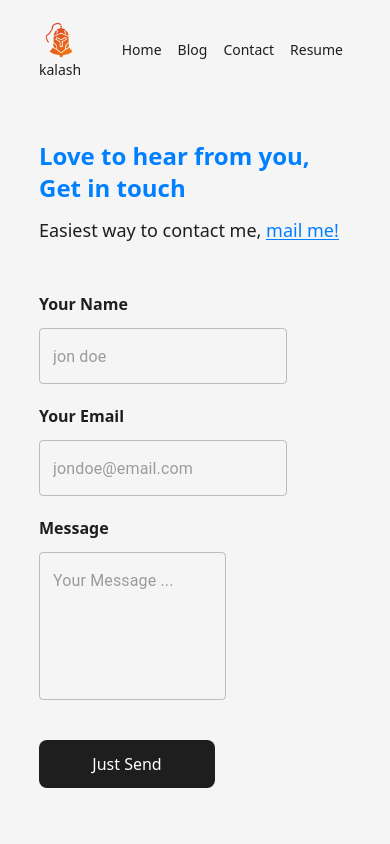
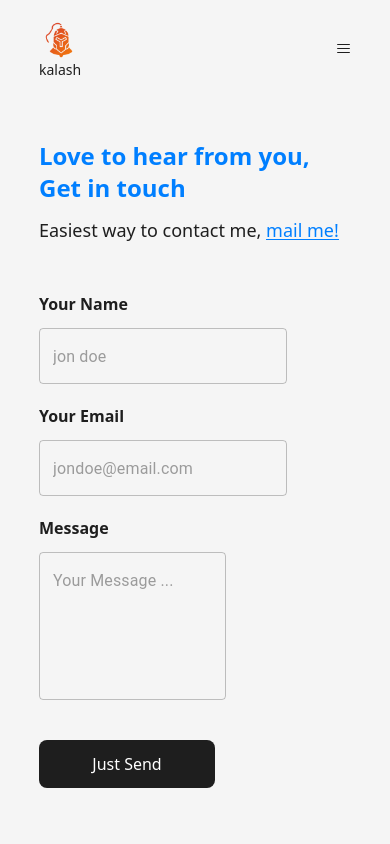
Before and after one commit to k99sharma/portfolio-react, a React (Vite) app: page /contact in a window 390 px wide. Shown: the top 844 px of the page. Built offline with nearby package versions, Linux system fonts and the light colour scheme.

Commit message:
fix: mobile view of navbar is added

```diff
--- a/src/components/Navbar/index.jsx
+++ b/src/components/Navbar/index.jsx
@@ -1,8 +1,11 @@
 // imports
+import { useState } from "react";
 import { Link } from "react-router-dom";
 
 // importing components
 import Banner from "../Banner";
+import { Drawer } from "@mui/material";
+import { HamburgerMenuIcon } from "@radix-ui/react-icons";
 
 // navbar links
 const navbarLinks = [
@@ -23,7 +26,7 @@ const navbarLinks = [
 // navbar link button component
 export function NavbarLinkButton({ label, path }) {
   return (
-    <div className="navbarLinkButton text-sm mx-2 md:mx-5">
+    <div className="navbarLinkButton text-lg mb-3 md:mb-0 md:text-sm md:mx-5 mx-2">
       <button type="button" role="navigation" aria-label={label}>
         <Link to={path}>{label}</Link>
       </button>
@@ -33,13 +36,33 @@ export function NavbarLinkButton({ label, path }) {
 
 // navbar component
 export default function Navbar() {
+  // state
+  const [open, setOpen] = useState(false);
+
+  // toggle mobile menu
+  const handleToggle = () => {
+    setOpen(!open);
+  };
+
   return (
+    <>
       <div className="navbar w-4/5 flex items-center justify-between">
         <div className="navbar__banner">
           <Banner />
         </div>
 
-      <div className="navbar__navlinks flex">
+        <div className="navbar__mobileMenuButton md:hidden">
+          <button
+            onClick={handleToggle}
+            type="button"
+            role="navigation"
+            aria-label="navbar mobile button"
+          >
+            <HamburgerMenuIcon />
+          </button>
+        </div>
+
+        <div className="navbar__navlinks hidden md:flex">
           {navbarLinks.map((link) => {
             return <NavbarLinkButton key={link.label} {...link} />;
           })}
@@ -55,5 +78,34 @@ export default function Navbar() {
           </div>
         </div>
       </div>
+
+      {/* mobile view navbar links */}
+      <Drawer anchor="top" open={open} onClose={handleToggle}>
+        <div className="banner my-5 flex items-center justify-center">
+          <img
+            className="h-8 w-8"
+            src="/assets/logo.png"
+            alt="logo"
+            aria-label="logo"
+          />
+        </div>
+
+        <div className="flex flex-col items-center">
+          {navbarLinks.map((link) => {
+            return <NavbarLinkButton key={link.label} {...link} />;
+          })}
+        </div>
+
+        <div className="navbar__navlinks__resume text-center text-lg mb-3 mx-2">
+          <a
+            href="https://drive.google.com/file/d/1ff2NvVi8MPCj65j92q5QRjwzVXJHd1Rn/view?usp=sharing"
+            target="_blank"
+            rel="noreferrer"
+          >
+            Resume
+          </a>
+        </div>
+      </Drawer>
+    </>
   );
 }
```
Lines whose indentation alone changed are shown as unchanged.
